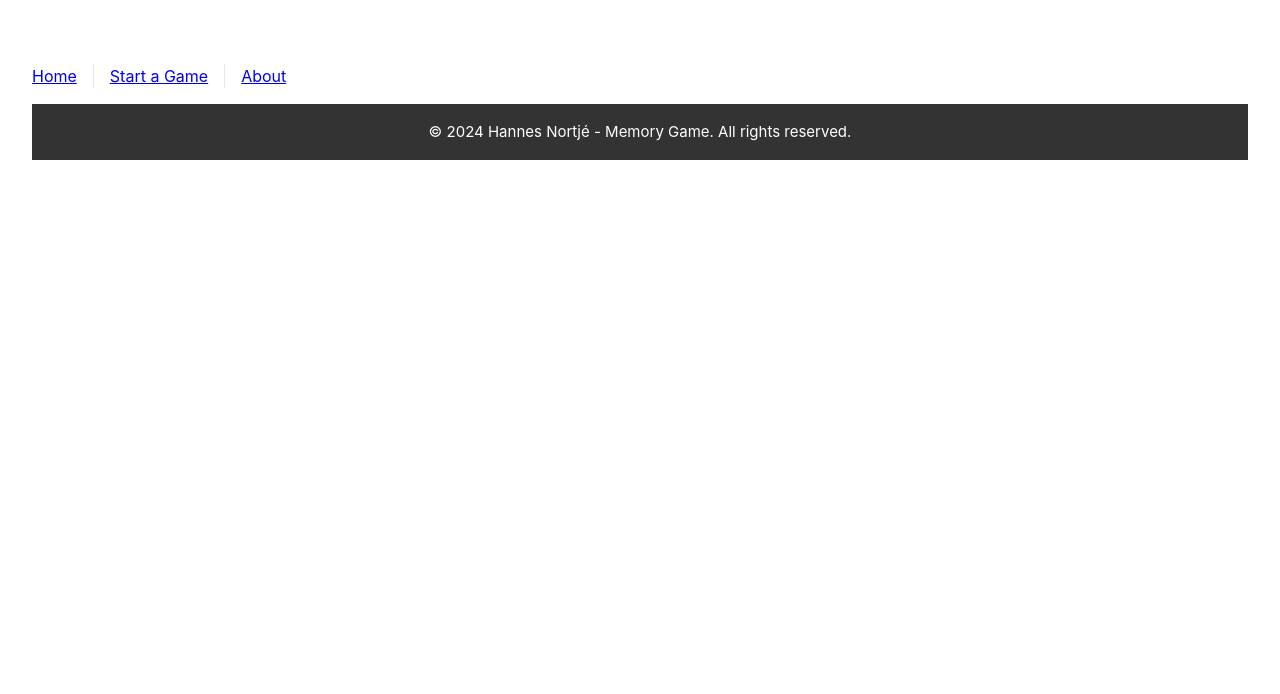
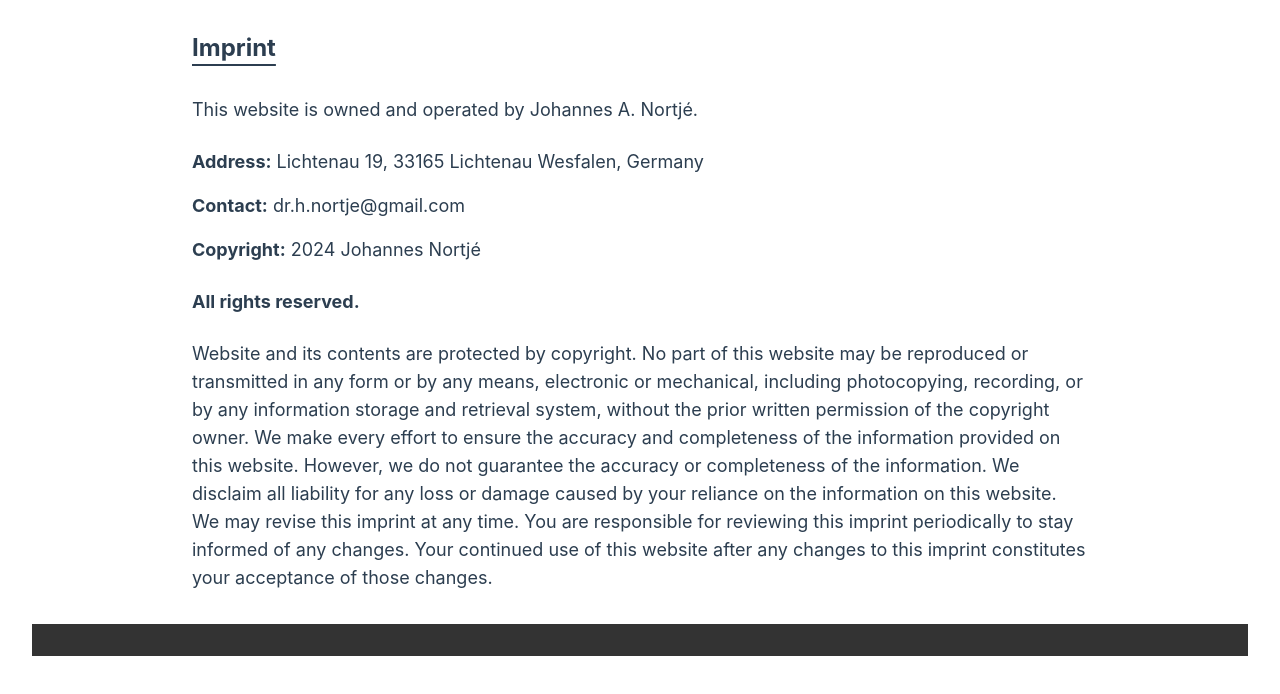
Before and after one commit to hannesnortje/memory, a Vue app: page /imprint in a window 1280 px wide. Shown: the top 694 px of the page. Built offline with nearby package versions, Linux system fonts and the light colour scheme.

Commit message:
Imprint Added

```diff
--- a/src/App.vue
+++ b/src/App.vue
@@ -1,7 +1,7 @@
 <template>
   <Layout>
     <template #header>
-      <header>
+      <header v-if="$route.name !== 'imprint'">
         <nav>
           <RouterLink to="/">Home</RouterLink>
           <RouterLink to="/board">Start a Game</RouterLink>
@@ -10,28 +10,28 @@
       </header>
     </template>
 
-      <main>
-        <RouterView />
-      </main>
+    <main>
+      <RouterView />
+    </main>
     <template #footer>
-
-      <footer>
-        <p>&copy; {{ new Date().getFullYear() }} Hannes Nortjé - Memory Game. All rights reserved.</p>
+      <footer v-if="$route.name !== 'imprint'">
+        <FooterElement></FooterElement>
       </footer>
     </template>
   </Layout>
 </template>
 
 <script setup lang="ts">
-import { RouterLink, RouterView } from 'vue-router'
+import { RouterLink, RouterView } from 'vue-router';
 import Layout from './components/Layout.vue';
 import { useCardStore } from '@/stores/useCardStore';
 import { onMounted } from 'vue';
+import FooterElement from './components/FooterElement.vue';
 
-onMounted(()=>{
+onMounted(() => {
   useCardStore().fetchDeck();
   useCardStore().fetchBacks();
-})
+});
 </script>
 
 <style scoped>
--- /dev/null
+++ b/src/components/FooterElement.vue
@@ -0,0 +1,22 @@
+<template>
+  <div>
+    <button @click="openImprint" class="font-bold transition-all duration-300 hover:scale-150">
+      Imprint
+    </button>
+    <span class="ml-20"
+      >&copy; {{ new Date().getFullYear() }} Hannes Nortjé - Memory Game. All rights reserved.</span
+    >
+  </div>
+</template>
+
+<script setup lang="ts">
+const openImprint = () => {
+  window.open('/imprint', '_blank');
+};
+</script>
+
+<style scoped>
+.ml-20 {
+  margin-left: 1.2rem;
+}
+</style>
--- /dev/null
+++ b/src/components/MyImprint.vue
@@ -0,0 +1,90 @@
+<template>
+  <div class="max-w-4xl mr-auto ml-auto">
+    <h2 class="text-2xl font-bold underline underline-offset-8 mb-8">Imprint</h2>
+    <div class="text-lg">
+      <p class="mb-6">This website is owned and operated by Johannes A. Nortjé.</p>
+
+      <p class="mb-4">
+        <span class="font-bold inline-block w-24">Address:</span> Lichtenau 19, 33165 Lichtenau
+        Wesfalen, Germany
+      </p>
+
+      <p class="mb-4">
+        <span class="font-bold inline-block w-24">Contact:</span> dr.h.nortje@gmail.com
+      </p>
+
+      <p class="mb-6">
+        <span class="font-bold inline-block w-24">Copyright:</span> 2024 Johannes Nortjé
+      </p>
+
+      <p class="font-bold mb-6">All rights reserved.</p>
+
+      <p class="mb-8">
+        Website and its contents are protected by copyright. No part of this website may be
+        reproduced or transmitted in any form or by any means, electronic or mechanical, including
+        photocopying, recording, or by any information storage and retrieval system, without the
+        prior written permission of the copyright owner. We make every effort to ensure the accuracy
+        and completeness of the information provided on this website. However, we do not guarantee
+        the accuracy or completeness of the information. We disclaim all liability for any loss or
+        damage caused by your reliance on the information on this website. We may revise this
+        imprint at any time. You are responsible for reviewing this imprint periodically to stay
+        informed of any changes. Your continued use of this website after any changes to this
+        imprint constitutes your acceptance of those changes.
+      </p>
+    </div>
+  </div>
+</template>
+
+<script setup lang="ts"></script>
+
+<style scoped>
+.max-w-4xl {
+  max-width: 56rem; /* 56rem is equivalent to Tailwind's max-w-4xl */
+}
+
+.mr-auto {
+  margin-right: auto;
+}
+
+.ml-auto {
+  margin-left: auto;
+}
+
+.text-2xl {
+  font-size: 1.5rem;
+  line-height: 2rem;
+}
+
+.font-bold {
+  font-weight: bold;
+}
+
+.underline {
+  text-decoration: underline;
+}
+
+.underline-offset-8 {
+  text-underline-offset: 0.5rem; /* 0.5rem is equivalent to Tailwind's underline-offset-8 */
+}
+
+.mb-8 {
+  margin-bottom: 2rem; /* 2rem is equivalent to Tailwind's mb-8 */
+}
+
+.text-lg {
+  font-size: 1.125rem; /* 1.125rem is equivalent to Tailwind's text-lg */
+  line-height: 1.75rem;
+}
+
+.mb-6 {
+  margin-bottom: 1.5rem; /* 1.5rem is equivalent to Tailwind's mb-6 */
+}
+
+.mb-4 {
+  margin-bottom: 1rem; /* 1rem is equivalent to Tailwind's mb-4 */
+}
+
+.w-24 {
+  width: 6rem; /* 6rem is equivalent to Tailwind's w-24 */
+}
+</style>
--- a/src/router/index.ts
+++ b/src/router/index.ts
@@ -1,6 +1,7 @@
-import { createRouter, createWebHistory } from 'vue-router'
-import HomeView from '../views/HomeView.vue'
-import BoardView from '@/views/BoardView.vue'
+import { createRouter, createWebHistory } from 'vue-router';
+import HomeView from '../views/HomeView.vue';
+import BoardView from '@/views/BoardView.vue';
+import LegalView from '@/views/LegalView.vue';
 
 const router = createRouter({
   history: createWebHistory(import.meta.env.BASE_URL),
@@ -22,8 +23,13 @@ const router = createRouter({
       // this generates a separate chunk (About.[hash].js) for this route
       // which is lazy-loaded when the route is visited.
       component: () => import('../views/AboutView.vue')
+    },
+    {
+      path: '/imprint',
+      name: 'imprint',
+      component: LegalView
     }
   ]
-})
+});
 
-export default router
+export default router;
--- /dev/null
+++ b/src/views/LegalView.vue
@@ -0,0 +1,11 @@
+<template>
+  <div>
+    <MyImprint></MyImprint>
+  </div>
+</template>
+
+<script setup lang="ts">
+import MyImprint from '@/components/MyImprint.vue'
+</script>
+
+<style scoped></style>
```
